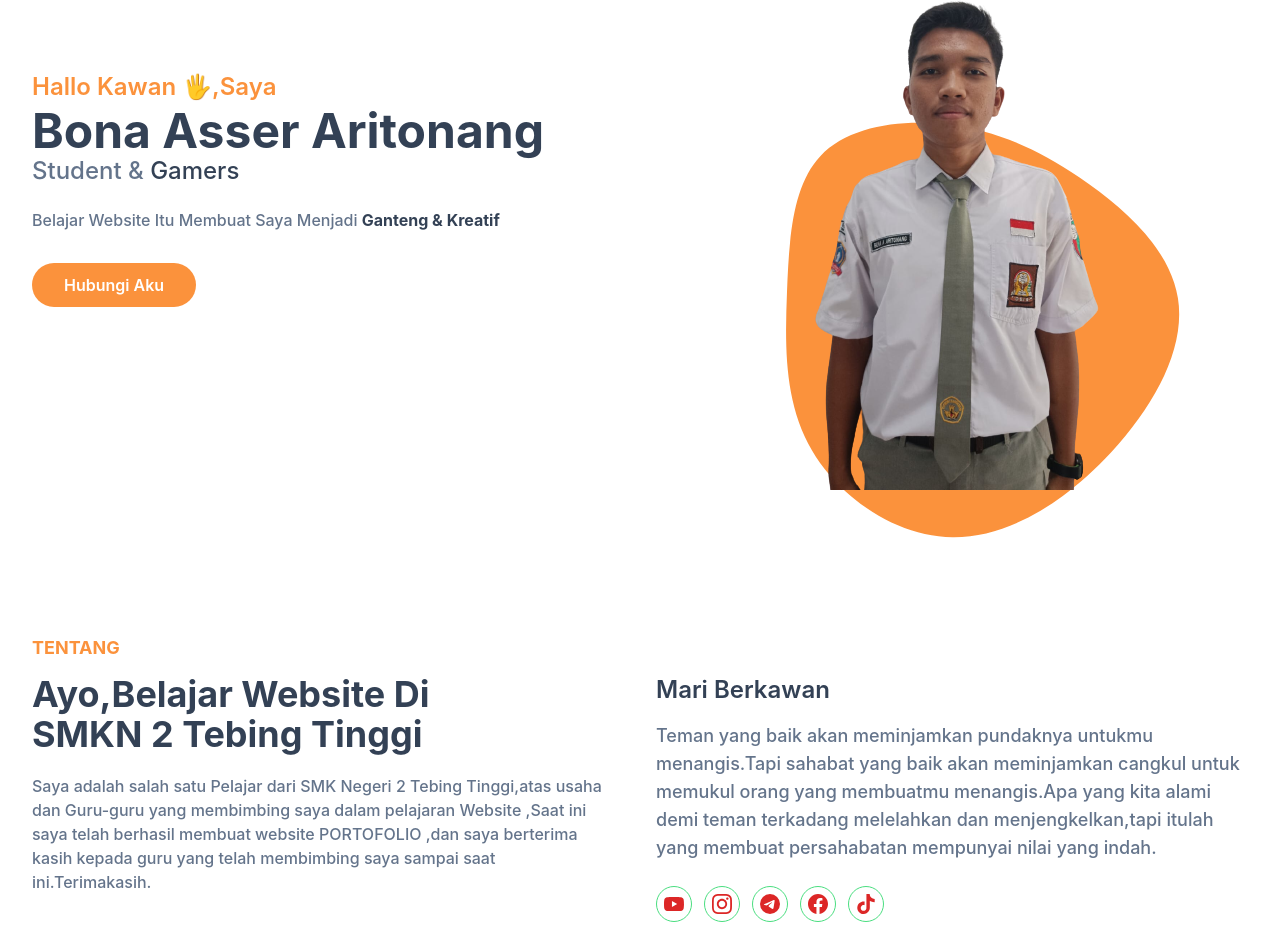
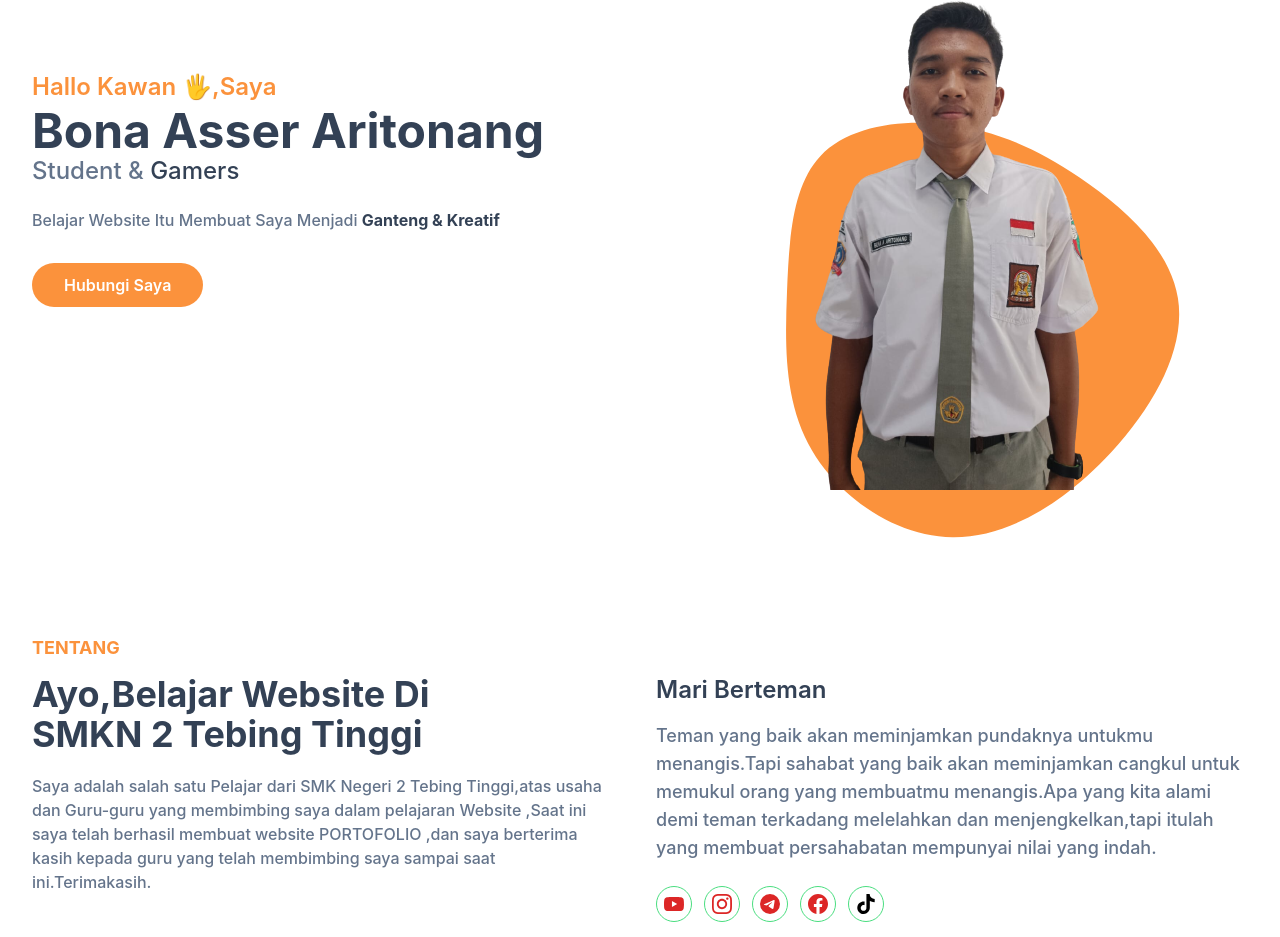
Before and after one commit to bonaaritonang03/portfolio-tailwind-css, a website: page index.html in a window 1280 px wide. Shown: the part 267-1204 px from the top of the page. Drawn offline with Linux system fonts and the light colour scheme.

Commit message:
Update index.html

```diff
--- a/index.html
+++ b/index.html
@@ -65,7 +65,7 @@
 
             <p class="font-medium text-secondary mb-10 leading-relaxed">Belajar Website Itu Membuat Saya Menjadi <span class="text-dark font-bold">Ganteng & Kreatif</span></p>
 
-            <a href="#" class="text-base font-semibold text-white bg-orange py-3 px-8 rounded-full hover:shadow-lg hover:opacity-90 transtion duration-300 ease-in-out">Hubungi Aku</a>
+            <a href="#" class="text-base font-semibold text-white bg-orange py-3 px-8 rounded-full hover:shadow-lg hover:opacity-90 transtion duration-300 ease-in-out">Hubungi Saya</a>
           </div>
 
           <div class="w-full self-end px-4 lg:w-1/2">
@@ -99,7 +99,7 @@
             </p>
           </div>
           <div class="w-full px-4 lg:w-1/2">
-            <h3 class="font-semibold text-dark text-2xl mb-4 lg:text--3xl lg:pt-10">Mari Berkawan</h3>
+            <h3 class="font-semibold text-dark text-2xl mb-4 lg:text--3xl lg:pt-10">Mari Berteman</h3>
             <p class="font-medium text-base text-secondary mb-6 lg:text-lg">
              Teman yang baik akan meminjamkan pundaknya untukmu menangis.Tapi sahabat yang baik akan meminjamkan cangkul untuk memukul orang yang membuatmu menangis.Apa yang kita alami demi teman terkadang melelahkan dan menjengkelkan,tapi itulah yang membuat persahabatan mempunyai nilai yang indah.
             </p>
@@ -155,7 +155,7 @@
               <a
                 href="https://www.tiktok.com/@bonaaritonang03?lang=id-ID"
                 target="_blank"
-                class="w-9 h-9 mr-3 rounded-full flex justify-center items-center border border-green-400 text-red-600 hover:border-orange hover:bg-orange hover:text-white"
+                class="w-9 h-9 mr-3 rounded-full flex justify-center items-center border border-green-400 text-zinc-600 hover:border-orange hover:bg-orange hover:text-white"
               >
                 <svg role="img" width="20" class="fill-current" viewBox="0 0 24 24" xmlns="http://www.w3.org/2000/svg">
                   <title>TikTok</title>
```
